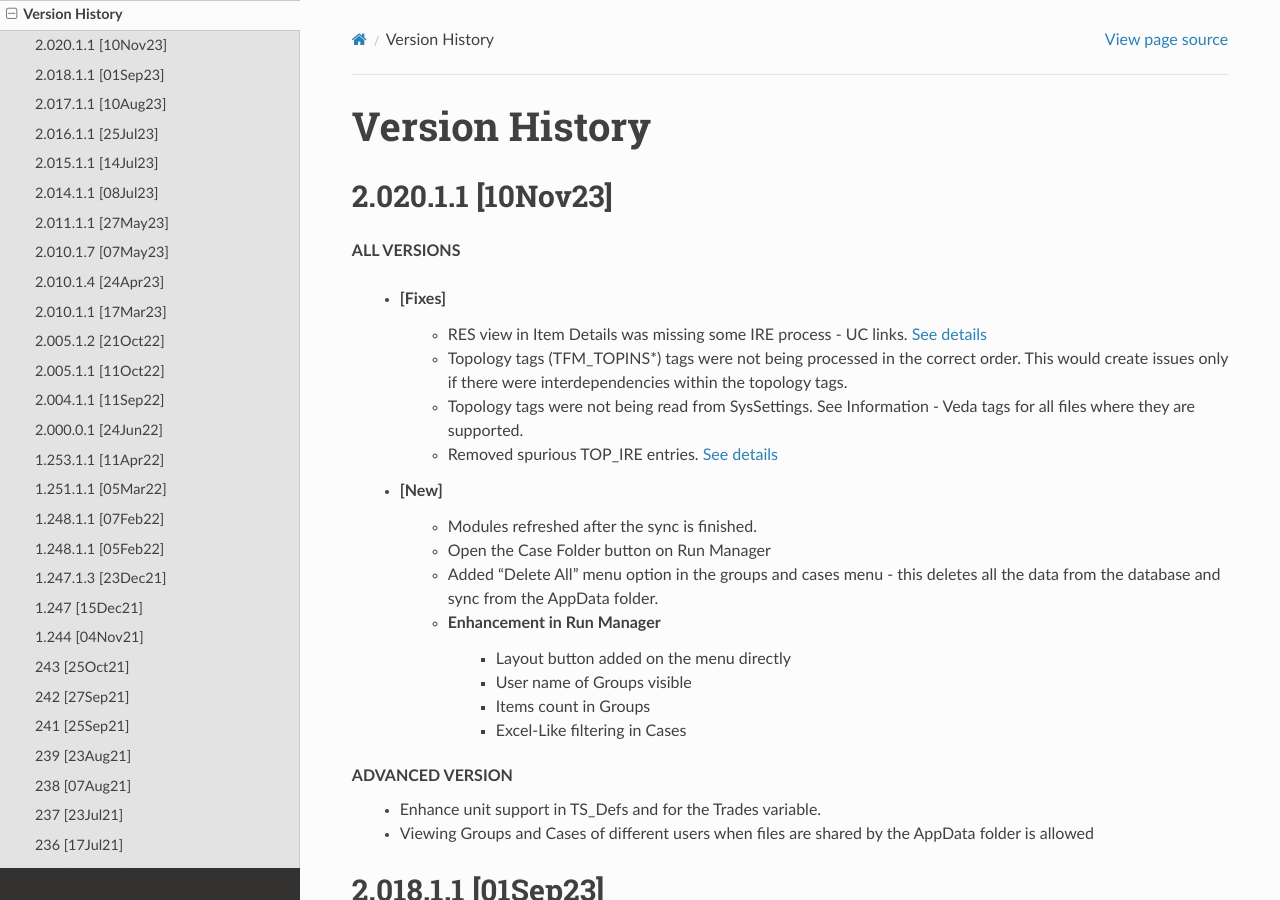
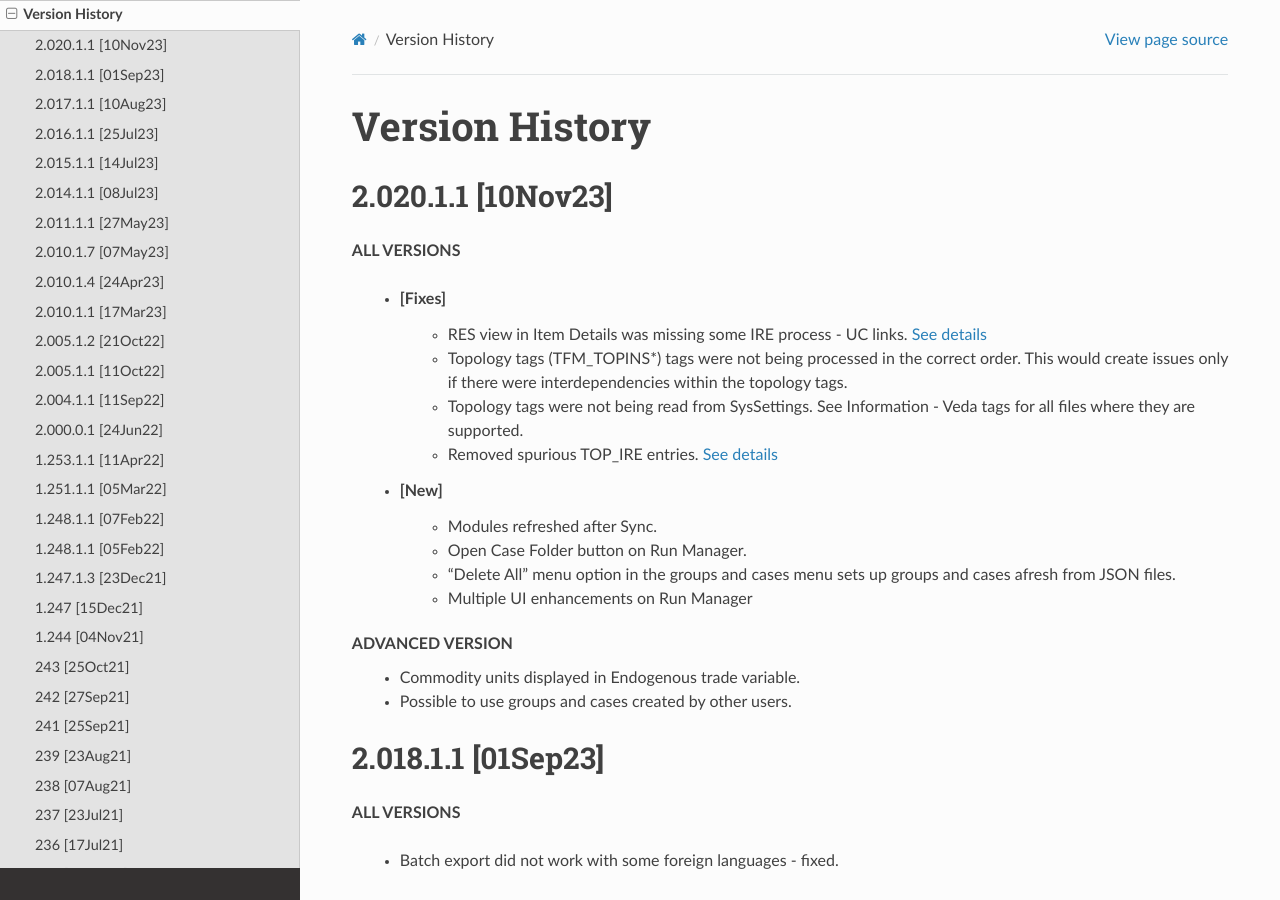
Before and after one commit to kanors-emr/Veda-documentation, a Sphinx documentation site: the page built from docs/source/pages/version_history.rst, in a window 1280 px wide and 900 px high. Built offline with Sphinx 7.4.7 and the Read the Docs theme 2.0.0, drawn with Linux system fonts in a browser that asks for light colours.

Commit message:
version 2.2.1.1

```diff
--- a/docs/source/pages/version_history.rst
+++ b/docs/source/pages/version_history.rst
@@ -14,18 +14,14 @@ Version History
         * Removed spurious TOP_IRE entries. `See details <https://forum.kanors-emr.org/showthread.php?tid=1310>`_
 
     * [New]
-        *  Modules refreshed after the sync is finished.
-        *  Open the Case Folder button on Run Manager
-        *  Added "Delete All" menu option in the groups and cases menu - this deletes all the data from the database and sync from the AppData folder.
-        *  Enhancement in Run Manager
-            *  Layout button added on the menu directly
-            *  User name of Groups visible
-            *  Items count in Groups
-            *  Excel-Like filtering in Cases
+        *  Modules refreshed after Sync.
+        *  Open Case Folder button on Run Manager.
+        *  "Delete All" menu option in the groups and cases menu sets up groups and cases afresh from JSON files.
+        *  Multiple UI enhancements on Run Manager
 
 **ADVANCED VERSION**
-        *  Enhance unit support in TS_Defs and for the Trades variable.
-        *  Viewing Groups and Cases of different users when files are shared by the AppData folder is allowed
+        *  Commodity units displayed in Endogenous trade variable.
+        *  Possible to use groups and cases created by other users.
 
 
 2.018.1.1 [01Sep23]
```
